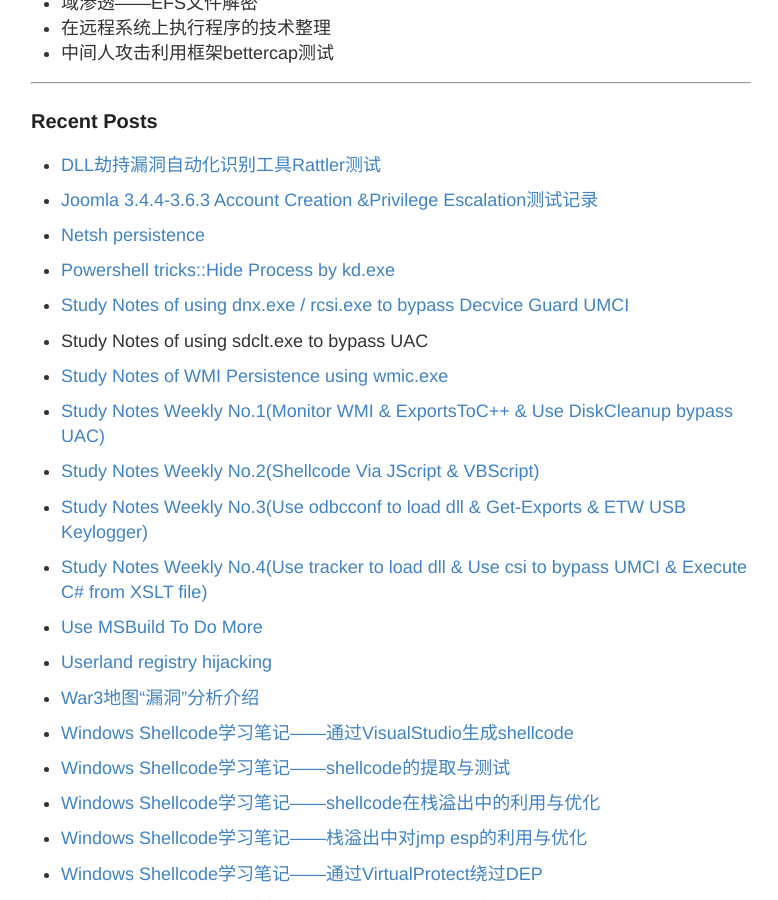
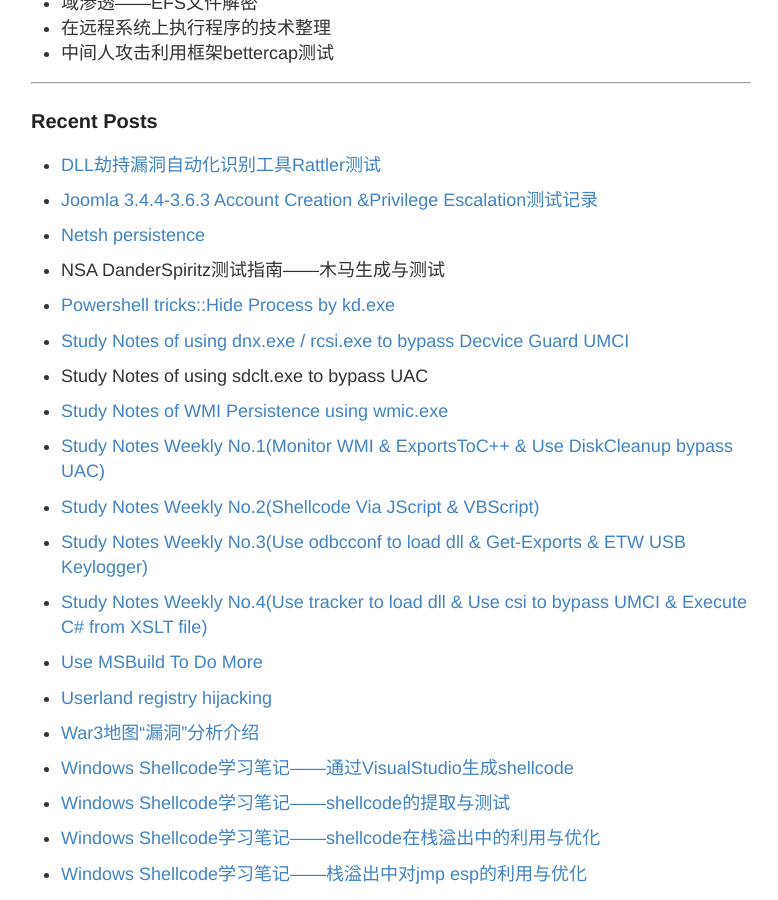
Before and after one commit to 3gstudent/backup-3gstudent.github.io, a Jekyll site: the page built from about.md, in a window 1280 px wide and 900 px high, scrolled down 1499 px. Shown: the whole window, without its empty margins (249-1027 px from the left). Built offline with Jekyll 4.4.1, drawn with Linux system fonts in a browser that asks for light colours.

Commit message:
Update about.md

```diff
--- a/about.md
+++ b/about.md
@@ -74,6 +74,9 @@ Github:   [3gstudent](https://github.com/3gstudent)
 
 -
  [Netsh persistence](https://3gstudent.github.io/3gstudent.github.io/Netsh-persistence/)
+
+-
+ NSA DanderSpiritz测试指南——木马生成与测试
 
 -
  [Powershell tricks::Hide Process by kd.exe](https://3gstudent.github.io/3gstudent.github.io/Powershell-tricks-Hide-Process-by-kd.exe/)
```
